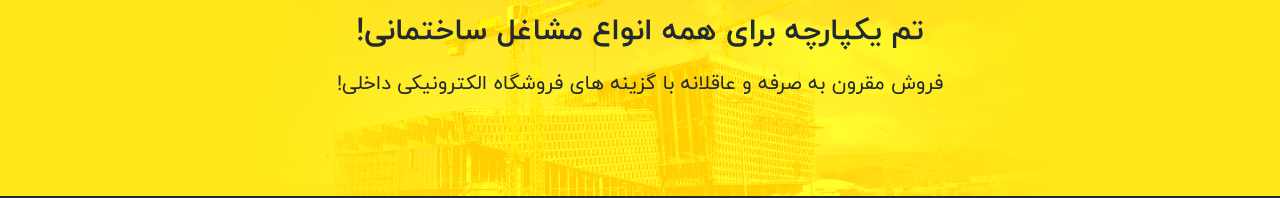
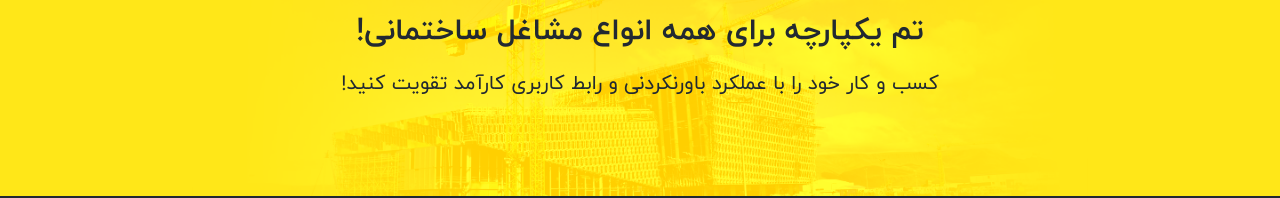
Before and after one commit to mahyarErshad/buildwall, a React (Vite) app: page / in a window 1280 px wide. Shown: the part 8800-8998 px from the top of the page. Built offline with nearby package versions, Linux system fonts and the light colour scheme.

Commit message:
Passed description

```diff
--- a/src/Components/Body/MainBody/MainBody.jsx
+++ b/src/Components/Body/MainBody/MainBody.jsx
@@ -28,7 +28,7 @@ function MainBody() {
       <UnifiedTheme title="تم یکپارچه برای همه انواع مشاغل ساختمانی!" description="فروش مقرون به صرفه و عاقلانه با گزینه های فروشگاه الکترونیکی داخلی!" image="unifiedTheme" className="mt-20" />
       <FullyEditable title="هدر و فوتر کاملاً قابل ویرایش" description="ایجاد هدر و فوتر با استفاده از رابط کاربری واضح و ساده!" image={fullyEditable} />
       <FullyEditable title="پشتیبانی 24/7 و مستندات دقیق" description="تمام نگرانی ها را به تیم پشتیبانی 24/7 بسپارید! و اگر سؤالی وجود دارد، می توانید پاسخ را در اسناد منحصر به فرد بسیار دقیق بیابید." image={support} />
-      <UnifiedTheme title="تم یکپارچه برای همه انواع مشاغل ساختمانی!" description="فروش مقرون به صرفه و عاقلانه با گزینه های فروشگاه الکترونیکی داخلی!" image="unifiedTheme" />
+      <UnifiedTheme title="تم یکپارچه برای همه انواع مشاغل ساختمانی!" description="کسب و کار خود را با عملکرد باورنکردنی و رابط کاربری کارآمد تقویت کنید!" image="unifiedTheme" />
     </main>
   );
 }
```
